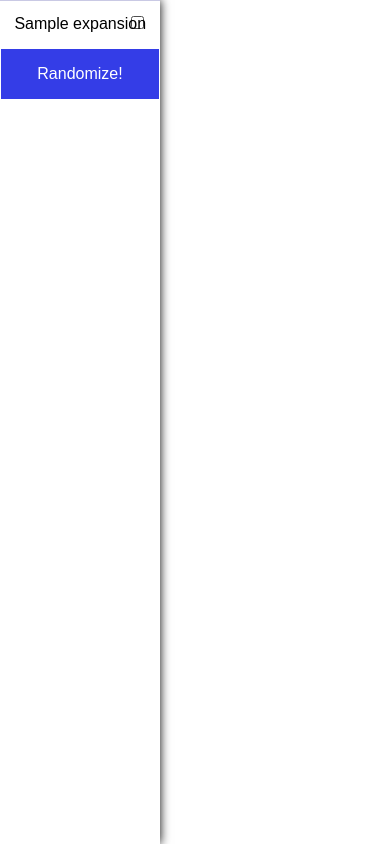
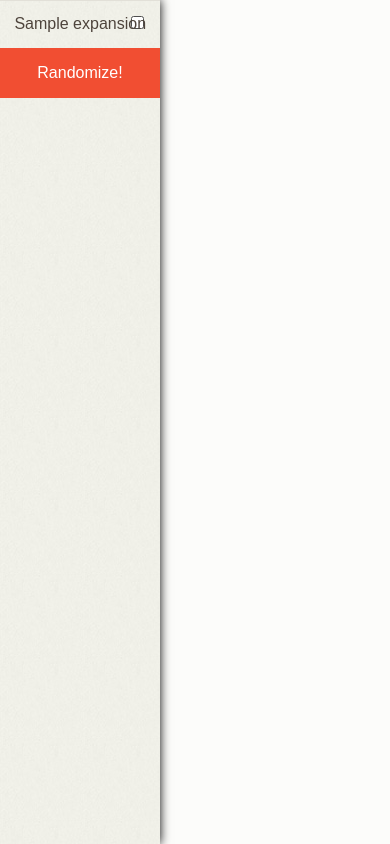
Before and after one commit to cypressf/dominion, a Flask app: page / in a window 390 px wide. Run offline with Flask 2, Linux system fonts and the light colour scheme; tables that the repository leaves empty hold one stand-in row (values such as "Sample post").

Commit message:
styles changed

```diff
--- a/static/style.css
+++ b/static/style.css
@@ -2,6 +2,8 @@ body {
     font-family:sans-serif;
     padding:0;
     margin:0;
+    color:#4e443c;
+    background:#ebe9e1 url("/static/background.jpg");
 }
 
 html, body {
@@ -13,11 +15,14 @@ img#github_ribbon {
     height:120px;
 }
 #form {
+    background:url("/static/background.jpg");
     float:left;
     width:10em;
     height:100%;
     box-shadow:0 0 10px #000;
     position:fixed;
+    overflow:scroll;
+    -webkit-overflow-scrolling:touch;
 }
 
 #cards {
@@ -46,8 +51,9 @@ img#github_ribbon {
     padding:0.5em;
     margin-right:0.5em;
     margin-bottom:0.5em;
-    border:1px solid #d5d5d5;
     min-height:9em;
+    background: #fcfcfa;
+    border: solid 1px #e2e0d8;
 }
 
 #cards .expansion h1 {
@@ -59,7 +65,7 @@ img#github_ribbon {
     -webkit-user-select:none;
     padding:0.9em;
     margin:0;
-    border-top:1px solid #c9c9e4;
+    border-top: solid 1px #e2e0d8;
     white-space: nowrap;
 }
 
@@ -78,8 +84,8 @@ img#github_ribbon {
 input[type=submit] {
     -webkit-appearance:none;
     display:block;
-    border:1px solid;
     font-size:1em;
+    border:none;
     padding:1em;
     cursor:pointer;
 }
@@ -87,28 +93,23 @@ input[type=submit] {
 
 #form input[type=submit] {
     width:100%;
-    background:#343de7;
+    background:#f14e32;
     color:#fff;
-
 }
 
 #form input[type=submit]:hover {
-    background:#242cb8;
+    background:#f14e32;
     box-shadow:0px 0px 5px #000 inset ;
 }
 #form input[type=submit]:active {
-    background:#1f26a7;
+    background:#f14e32;
     box-shadow:0px 0px 10px #000 inset;
 }
 
-@media screen and (max-height: 27em) {
-    #form {
-        position:static;
-        height:auto;
+@media screen and (max-width: 36em) {
+    body{
+        background: #fcfcfa;
     }
-}
-
-@media screen and (max-width: 36em) {
     #cards {
         margin-left:10em;
     }
@@ -119,7 +120,7 @@ input[type=submit] {
         width:auto;
         margin-right:0;
         padding-left:2em;
-        border-bottom:1px solid #b7afff;
+        border-bottom:1px solid #e2e0d8;
     }
 }
 @media screen and (max-width: 28em) {
```
Also changed, not shown: static/background.jpg (added).
